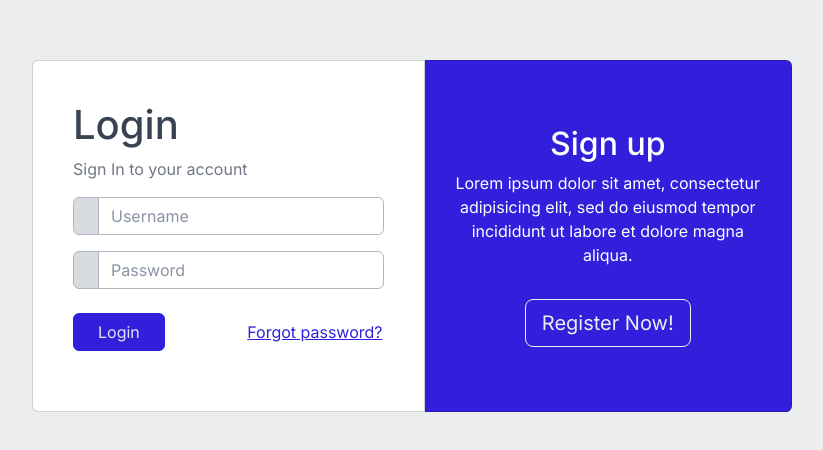
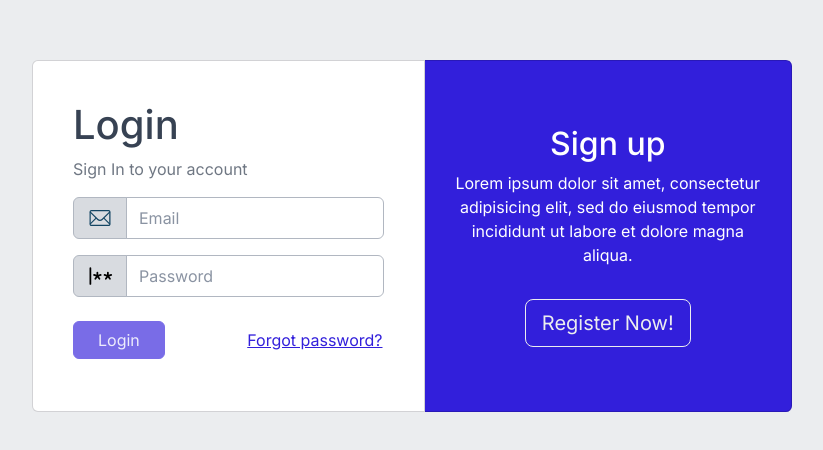
Before and after one commit to mdshajibazher/pos-frontend, a Next.js app: page /login in a window 1280 px wide. Shown: the part 164-614 px from the top of the page, without its empty margins (228-1051 px from the left). Built offline with nearby package versions, Linux system fonts and the light colour scheme.

Commit message:
svg icon

```diff
--- a/src/app/login/page.js
+++ b/src/app/login/page.js
@@ -1,6 +1,24 @@
+"use client"
+import {useState} from "react";
+import emailIcon from 'public/assets/images/email.svg';
+import passwordIcon from 'public/assets/images/password.svg';
+import Image from 'next/image';
+import axisoInstance from "@/utils/axisoInstance";
+const Login = () => {
+    const [email,setEmail] = useState('');
+    const [password,setPassword] = useState('');
 
+    const handleSubmit = (e) => {
+        e.preventDefault();
+        axisoInstance.post('/api/login',{email: email, password: password})
+            .then(res => {
+                console.log(res)
+            })
+            .catch(e => {
+                console.log(e)
+            })
+    }
 
-const Login = () => {
     return (
 
         <div className="bg-light min-vh-100 d-flex flex-row align-items-center">
@@ -12,30 +30,54 @@ const Login = () => {
 
                                 <div className="card-body">
                                     <h1>Login</h1>
-
-                                    <p className="text-medium-emphasis">Sign In to your account</p>
+                                    <form onSubmit={handleSubmit}>
+                                    <p className="text-medium-emphasis">Sign In to your account </p>
                                     <div className="input-group mb-3">
                                         <span className="input-group-text">
-
+                                             <Image
+                                                 src={emailIcon}
+                                                 width={28}
+                                                 height={28}
+                                                 alt="Picture of the author"
+                                             />
                                         </span>
-                                        <input className="form-control" type="text" placeholder="Username"/>
+                                        <input
+                                            name="email"
+                                            className="form-control"
+                                            type="text"
+                                            placeholder="Email"
+                                            value={email}
+                                            onChange={e => setEmail(e.target.value)}
+                                        />
                                     </div>
                                     <div className="input-group mb-4">
                                         <span className="input-group-text">
-
+                                          <Image
+                                              src={passwordIcon}
+                                              width={28}
+                                              height={28}
+                                              alt="Picture of the author"
+                                          />
                                     </span>
-                                        <input className="form-control" type="password" placeholder="Password"/>
+                                        <input
+                                            className="form-control"
+                                            type="password"
+                                            placeholder="Password"
+                                            name="password"
+                                            value={password}
+                                            onChange={e => setPassword(e.target.value)}
+                                        />
                                     </div>
                                     <div className="row">
                                         <div className="col-6">
-                                            <button className="btn btn-primary px-4" type="button">Login</button>
+                                            <button disabled={true} className="btn btn-primary px-4" type="submit">Login</button>
                                         </div>
                                         <div className="col-6 text-end">
-                                            <button className="btn btn-link px-0" type="button">Forgot password?
+                                            <button  className="btn btn-link px-0" type="button">Forgot password?
                                             </button>
                                         </div>
                                     </div>
-
+                                    </form>
                                 </div>
 
 
--- /dev/null
+++ b/src/utils/axisoInstance.js
@@ -0,0 +1,7 @@
+import axios from "axios";
+
+const axiosInstance = axios.create({
+    baseURL: "http://pos-frontend.test",
+});
+
+export default axiosInstance;
```
Also changed, not shown: public/assets/images/email.svg (added), public/assets/images/password.svg (added).
